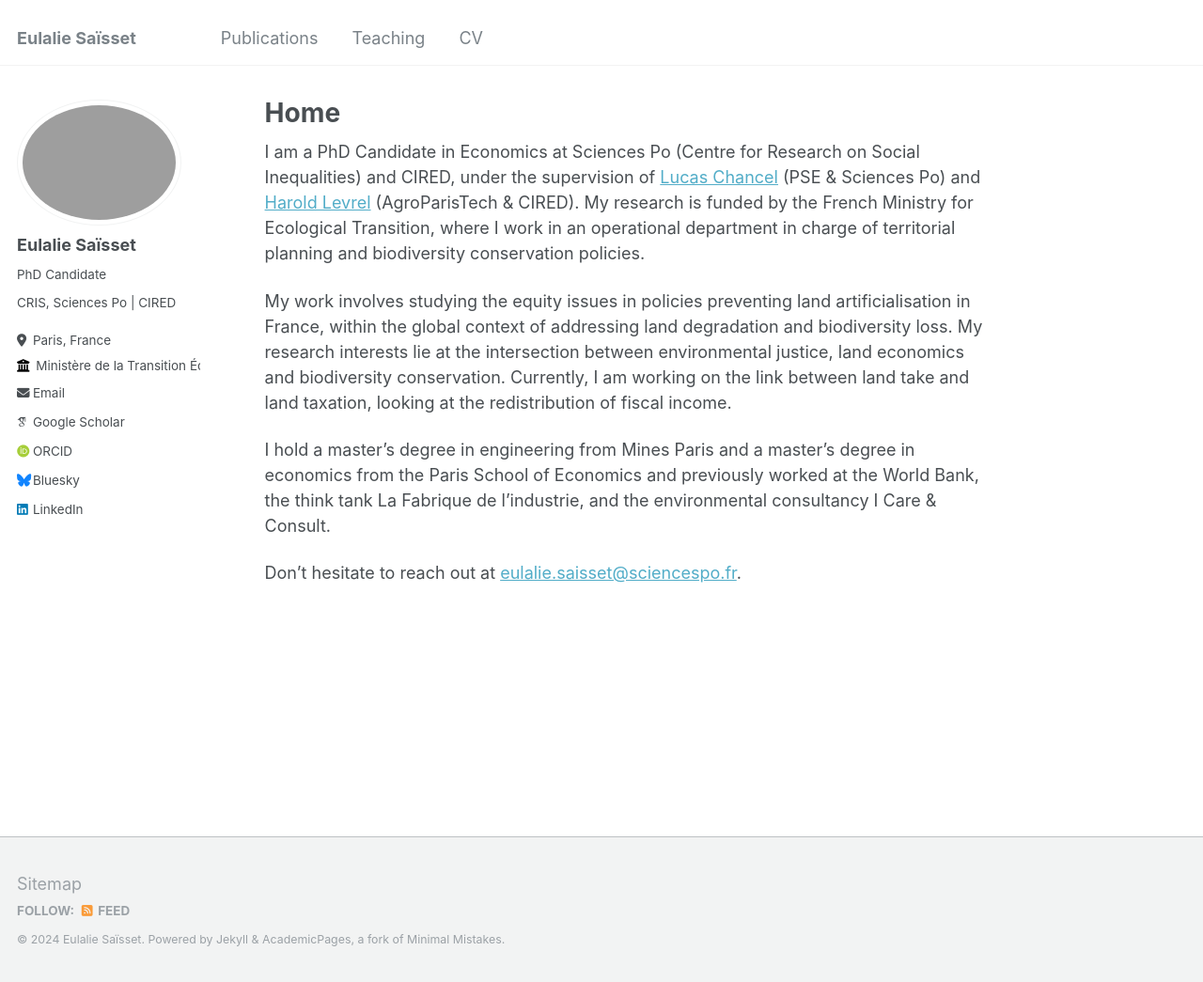
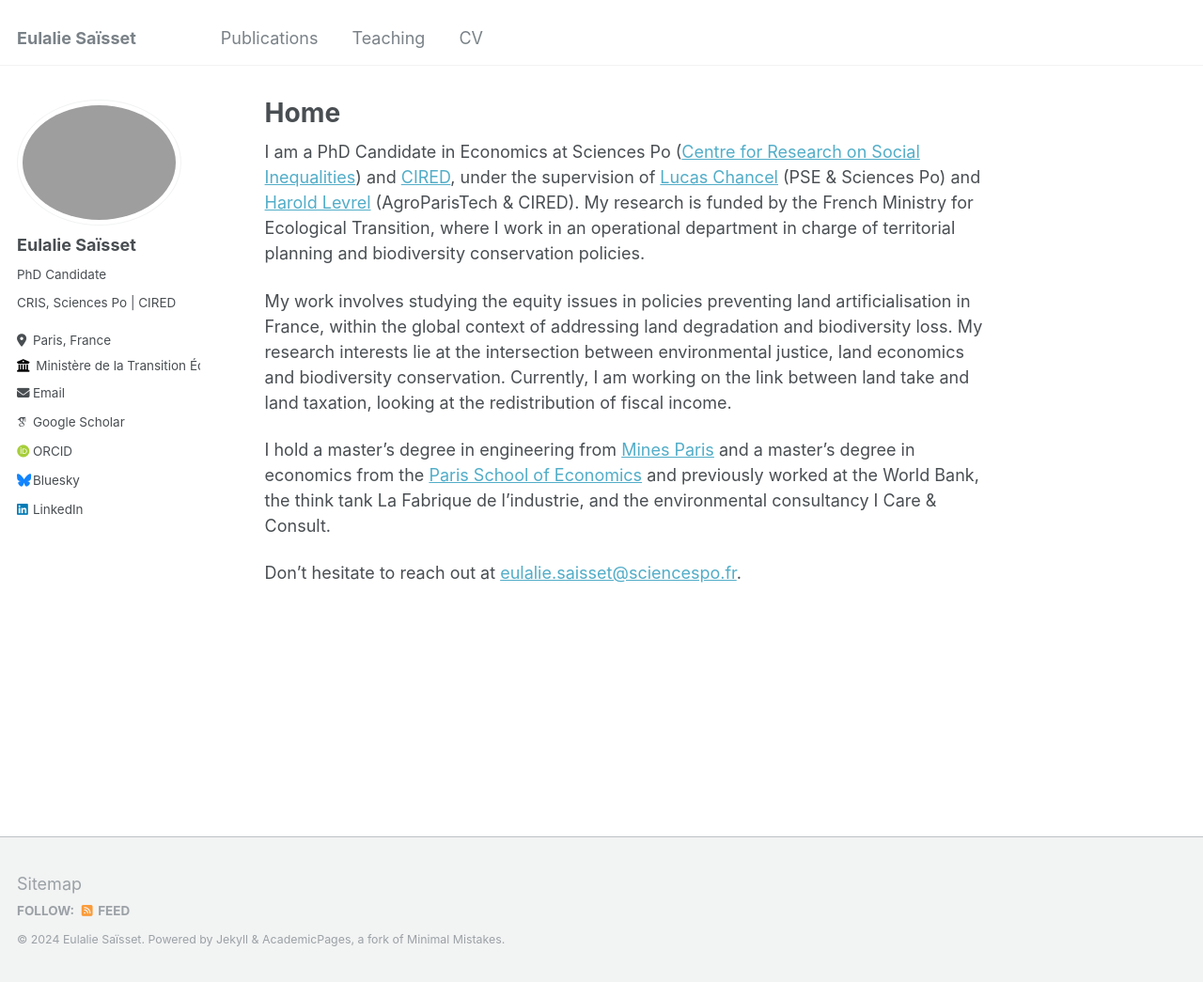
Before and after one commit to eulaliesaisset/eulaliesaisset.github.io, a Jekyll site: the page built from _pages/about.md, in a window 1280 px wide and 1045 px high. Shown: the whole window at 94% size. Built offline with Jekyll 4.4.1, drawn with Linux system fonts in a browser that asks for light colours; some web fonts are replaced; part of the change alters nothing that is shown.

```diff
--- a/_pages/about.md
+++ b/_pages/about.md
@@ -7,10 +7,10 @@ redirect_from:
   - /about.html
 ---
 
-I am a PhD Candidate in Economics at Sciences Po (Centre for Research on Social Inequalities) and CIRED, under the supervision of [Lucas Chancel](https://lucaschancel.com/) (PSE & Sciences Po) and [Harold Levrel](https://www.centre-cired.fr/harold-levrel/) (AgroParisTech & CIRED). My research is funded by the French Ministry for Ecological Transition, where I work in an operational department in charge of territorial planning and biodiversity conservation policies.
+I am a PhD Candidate in Economics at Sciences Po ([Centre for Research on Social Inequalities](https://www.sciencespo.fr/osc/en.html)) and [CIRED](https://www.centre-cired.fr/), under the supervision of [Lucas Chancel](https://lucaschancel.com/) (PSE & Sciences Po) and [Harold Levrel](https://www.centre-cired.fr/harold-levrel/) (AgroParisTech & CIRED). My research is funded by the French Ministry for Ecological Transition, where I work in an operational department in charge of territorial planning and biodiversity conservation policies.
 
 My work involves studying the equity issues in policies preventing land artificialisation in France, within the global context of addressing land degradation and biodiversity loss. My research interests lie at the intersection between environmental justice, land economics and biodiversity conservation. Currently, I am working on the link between land take and land taxation, looking at the redistribution of fiscal income.
 
-I hold a master's degree in engineering from Mines Paris and a master's degree in economics from the Paris School of Economics and previously worked at the World Bank, the think tank La Fabrique de l'industrie, and the environmental consultancy I Care & Consult.
+I hold a master's degree in engineering from [Mines Paris](https://www.minesparis.psl.eu/en/home/) and a master's degree in economics from the [Paris School of Economics](https://www.parisschoolofeconomics.eu/en/teaching/masters-program/ppd-public-policy-and-development/) and previously worked at the World Bank, the think tank La Fabrique de l'industrie, and the environmental consultancy I Care & Consult.
 
 Don't hesitate to reach out at [eulalie.saisset@sciencespo.fr](mailto:eulalie.saisset@sciencespo.fr).
```
